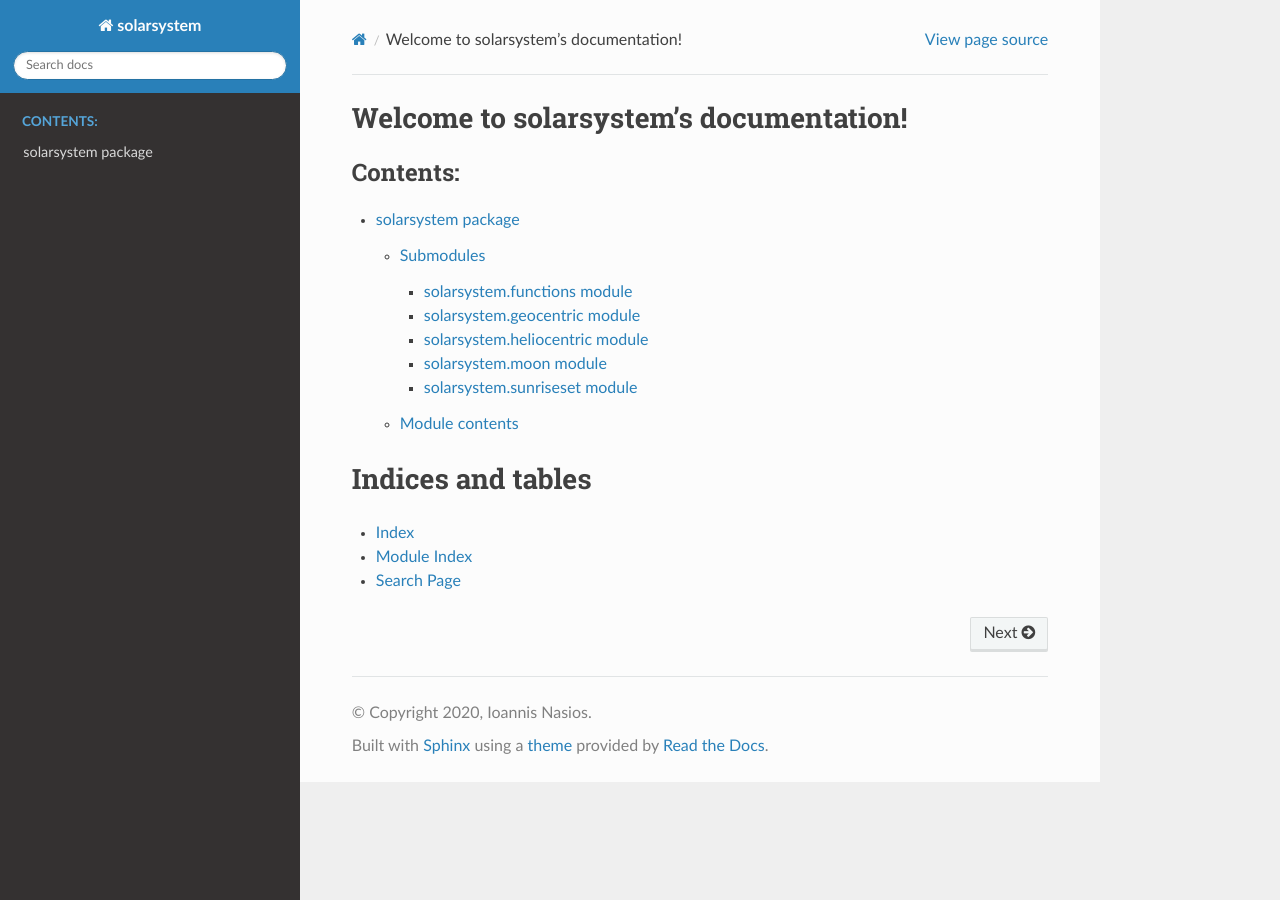
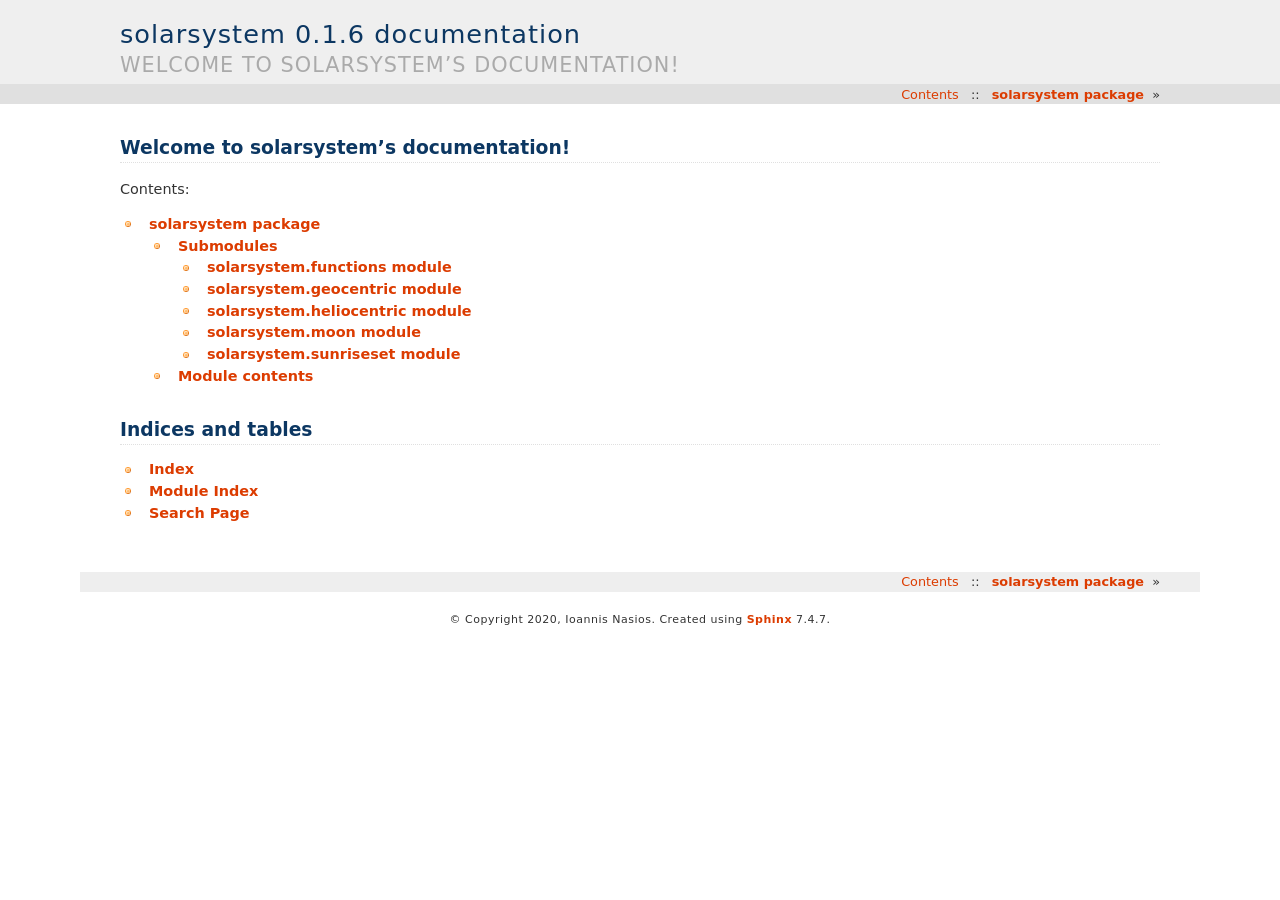
Before and after one commit to IoannisNasios/solarsystem, a Sphinx documentation site: the page built from docs/index.rst, in a window 1280 px wide. Built offline with Sphinx 7.4.7, drawn with Linux system fonts in a browser that asks for light colours.

Commit message:
update docs conf file

```diff
--- a/docs/conf.py
+++ b/docs/conf.py
@@ -35,8 +35,7 @@ extensions = [
     'sphinx.ext.autodoc',
     'sphinx.ext.viewcode',
     'sphinx.ext.todo',
-    'sphinx.ext.napoleon',
-    'sphinx_rtd_theme'
+    'sphinx.ext.napoleon'
 ]
 
 # Add any paths that contain templates here, relative to this directory.
@@ -70,7 +69,8 @@ pygments_style = "sphinx"
 # a list of builtin themes.
 #
 #html_theme = 'alabaster'
-html_theme = 'sphinx_rtd_theme'
+#html_theme = 'sphinx_rtd_theme'
+html_theme = 'haiku'
 
 # Theme options are theme-specific and customize the look and feel of a theme
 # further.  For a list of options available for each theme, see the
```
